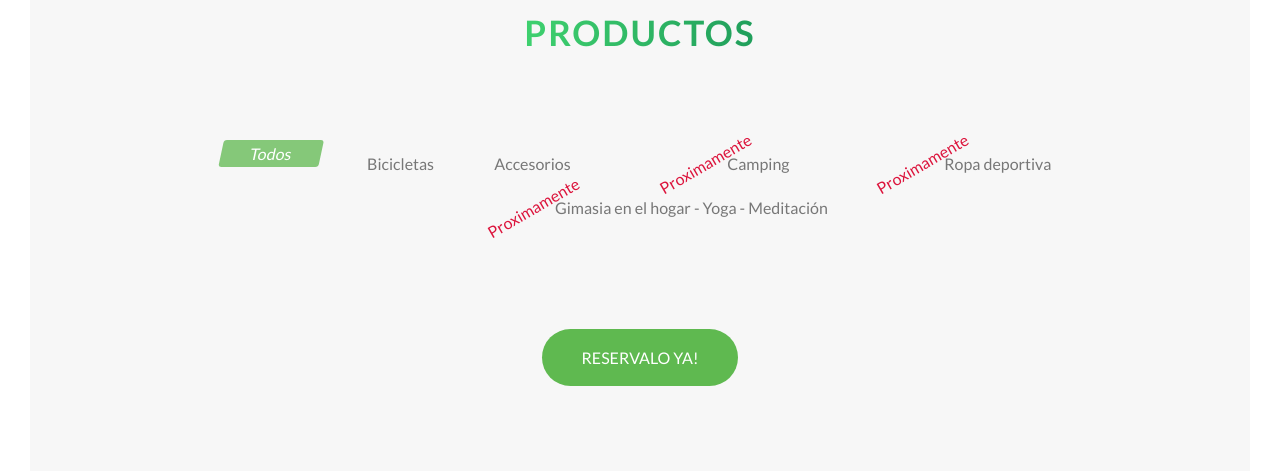
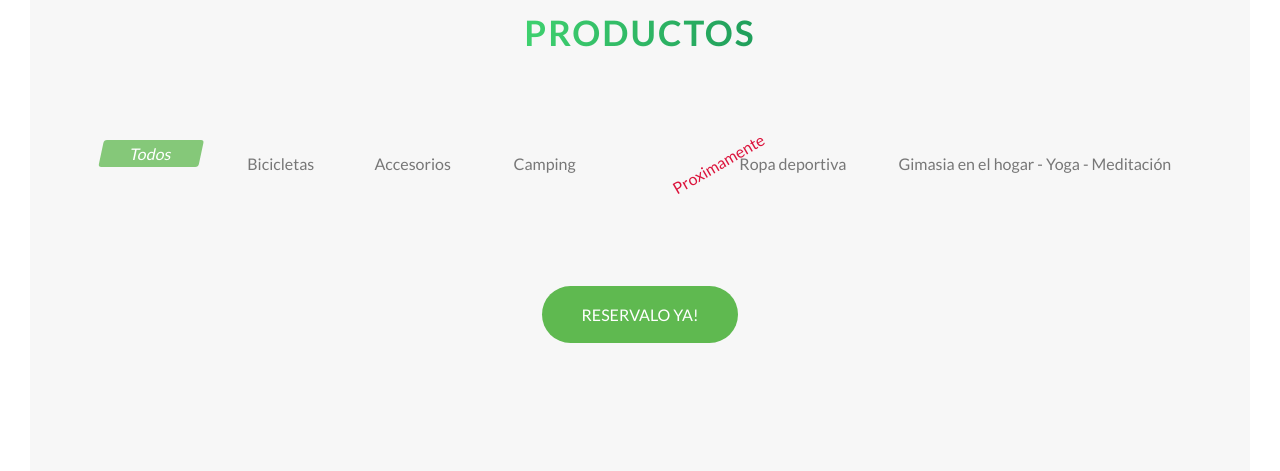
Before and after one commit to KurtGuardia/APUS, a website: page index.html in a window 1280 px wide. Shown: the part 2821-3292 px from the top of the page. Drawn offline with Linux system fonts and the light colour scheme; no server answers.

Commit message:
Gym and Camping filter buttons available

```diff
--- a/index.html
+++ b/index.html
@@ -296,9 +296,9 @@
             <li class="active" data-target="all">Todos</li>
             <li data-target="bicicleta">Bicicletas</li>
             <li data-target="accesorio">Accesorios</li>
-            <li class="prox" data-target="camping">Camping</li>
+            <li data-target="camping">Camping</li>
             <li class="prox" data-target="ropa">Ropa deportiva</li>
-            <li class="prox" data-target="gym">Gimasia en el hogar - Yoga - Meditación</li>
+            <li data-target="gym">Gimasia en el hogar - Yoga - Meditación</li>
           </ul>
         </div>
 
```
